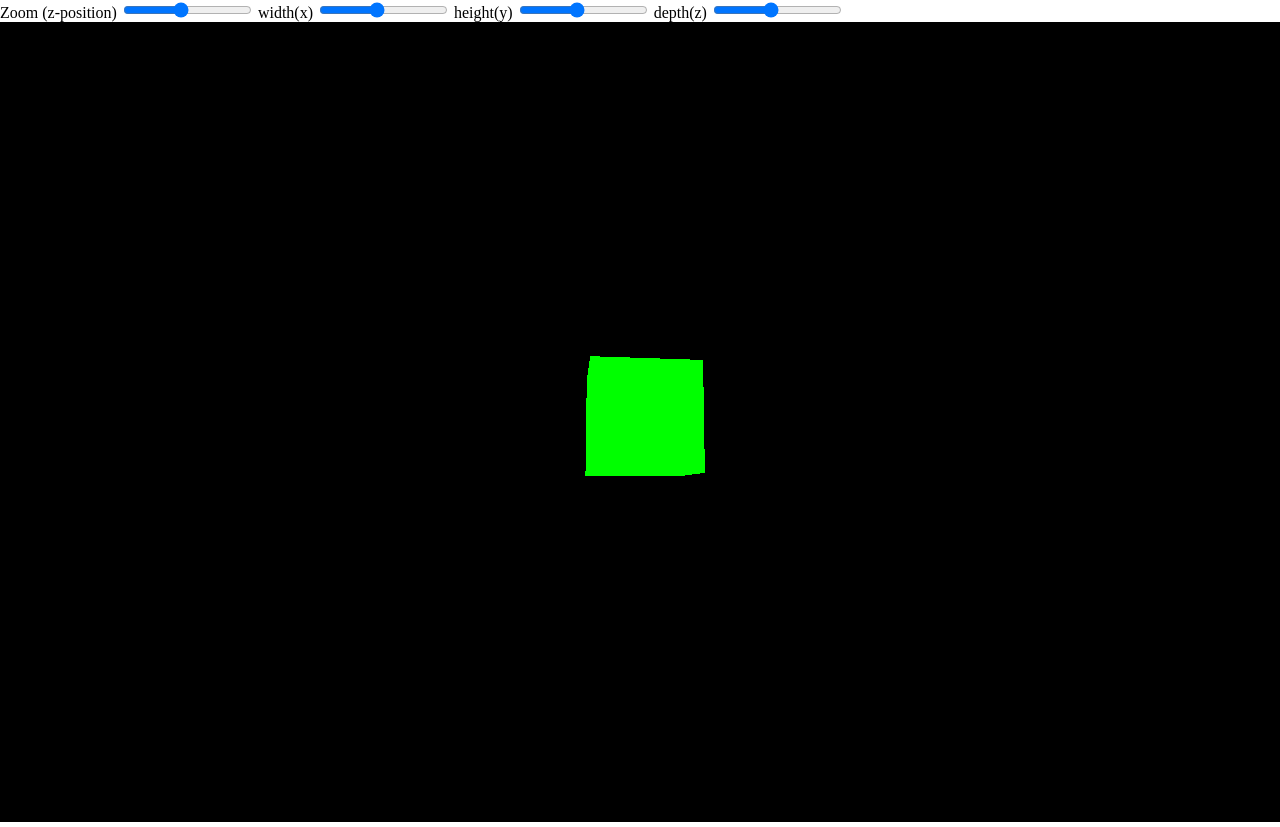
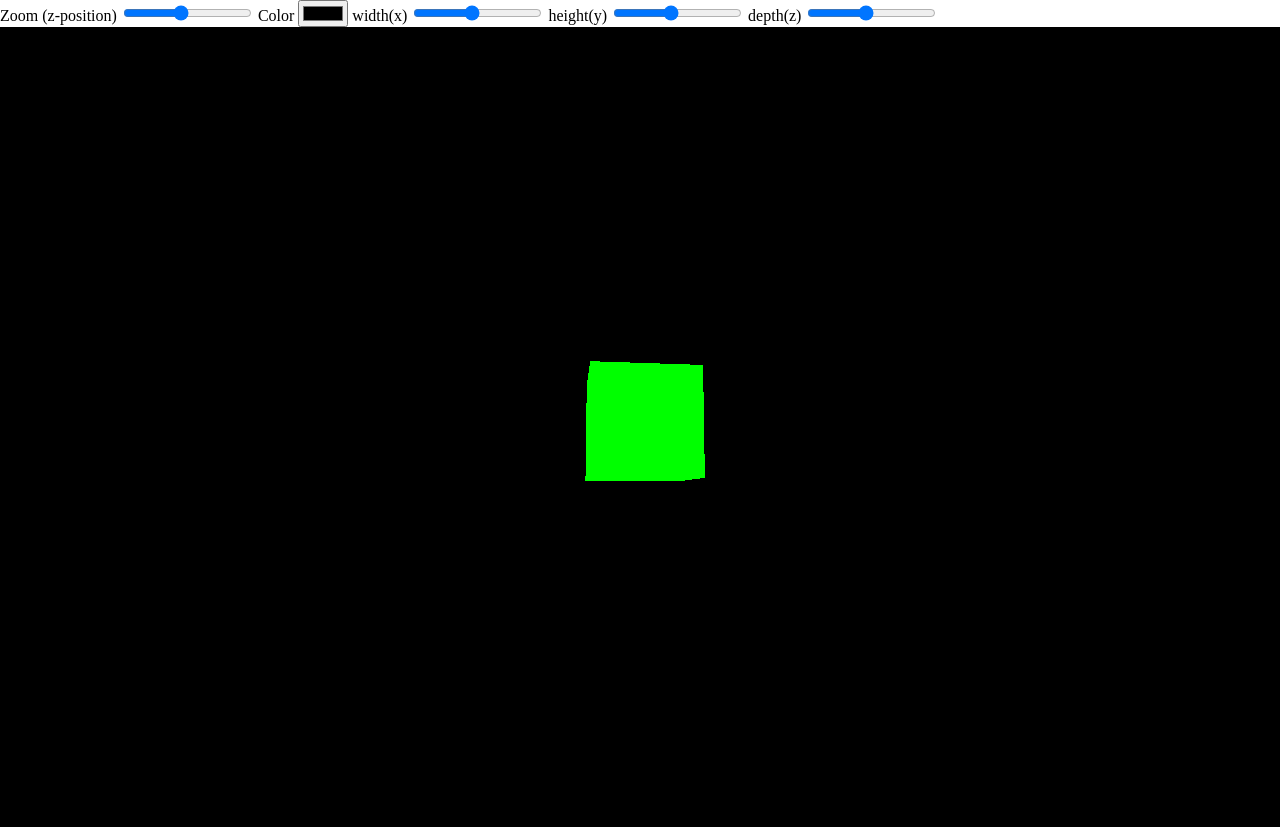
Before and after one commit to Tim0Cc/3D-configurator-FrontEnd, a plain HTML site: page index.html in a window 1280 px wide. Drawn offline with nearby package versions, Linux system fonts and the light colour scheme.

Commit message:
color change

```diff
--- a/index.html
+++ b/index.html
@@ -11,6 +11,8 @@
     <div class="controls">
       <label for="position-z">Zoom (z-position)</label>
       <input type="range" id="position-z" class="position-z" min="1" max="10" value="5">
+      <label for="color">Color</label>
+      <input type="color" id="color" class="color" value="5">
       <label for="width">width(x)</label>
       <input type="range" id="width" class="width" min="1" max="10" value="5">
       <label for="height">height(y)</label>
--- a/js/configure.js
+++ b/js/configure.js
@@ -26,6 +26,7 @@ animate();
 
 // CUSTOM JS for configuration
 
+//position z of camera
 const position = document.querySelector('.position-z');
 
 const changePosition = function () {
@@ -34,7 +35,17 @@ const changePosition = function () {
 
 position.addEventListener('change', changePosition);
 
+// color
+const color = document.querySelector('.color');
 
+const changeColor = function () {
+  hexColor = '0x' + color.value.slice(1)
+  cube.material.color.setHex(hexColor);
+}
+
+color.addEventListener('change', changeColor);
+
+// width
 const width = document.querySelector('.width');
 
 const changeWidth = function () {
@@ -43,7 +54,7 @@ const changeWidth = function () {
 
 width.addEventListener('change', changeWidth);
 
-
+//height
 const height = document.querySelector('.height');
 
 const changeHeight = function () {
@@ -52,7 +63,7 @@ const changeHeight = function () {
 
 height.addEventListener('change', changeHeight);
 
-
+// depth
 const depth = document.querySelector('.depth');
 
 const changeDepth = function () {
```
